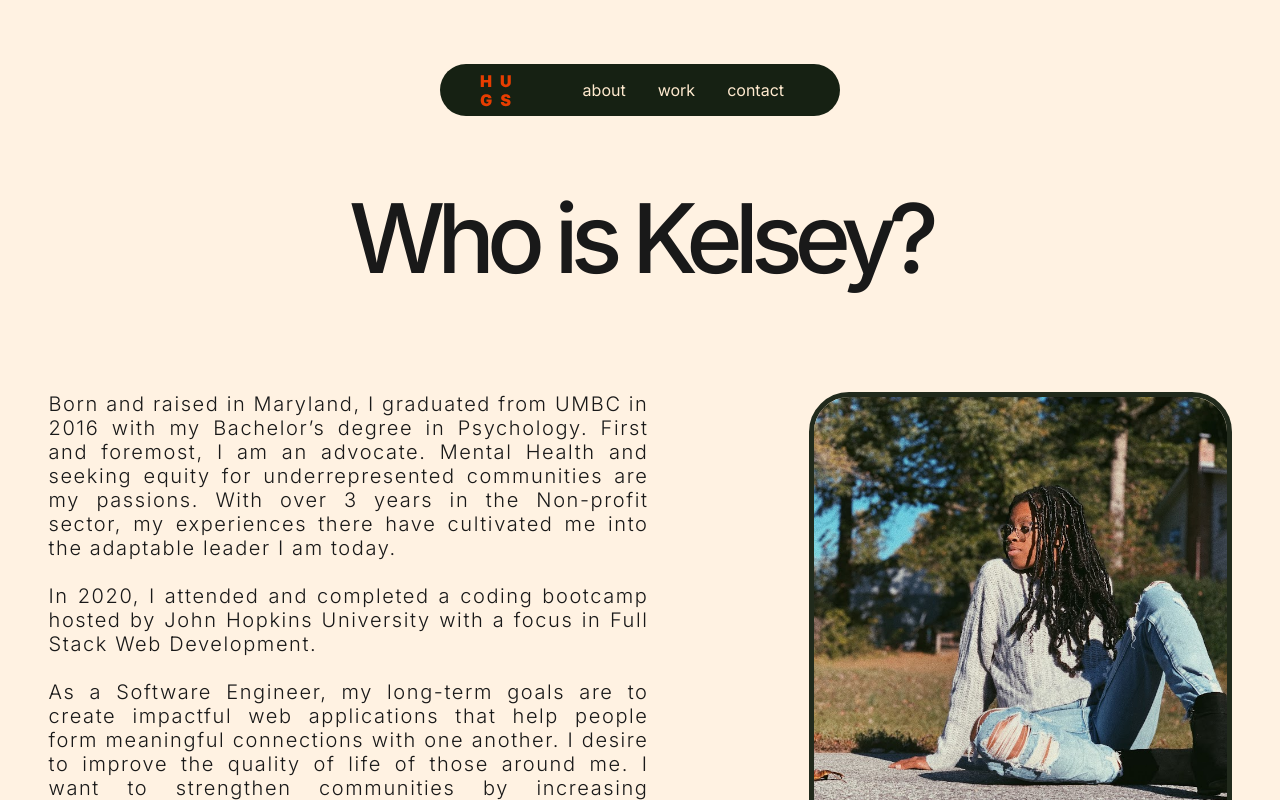
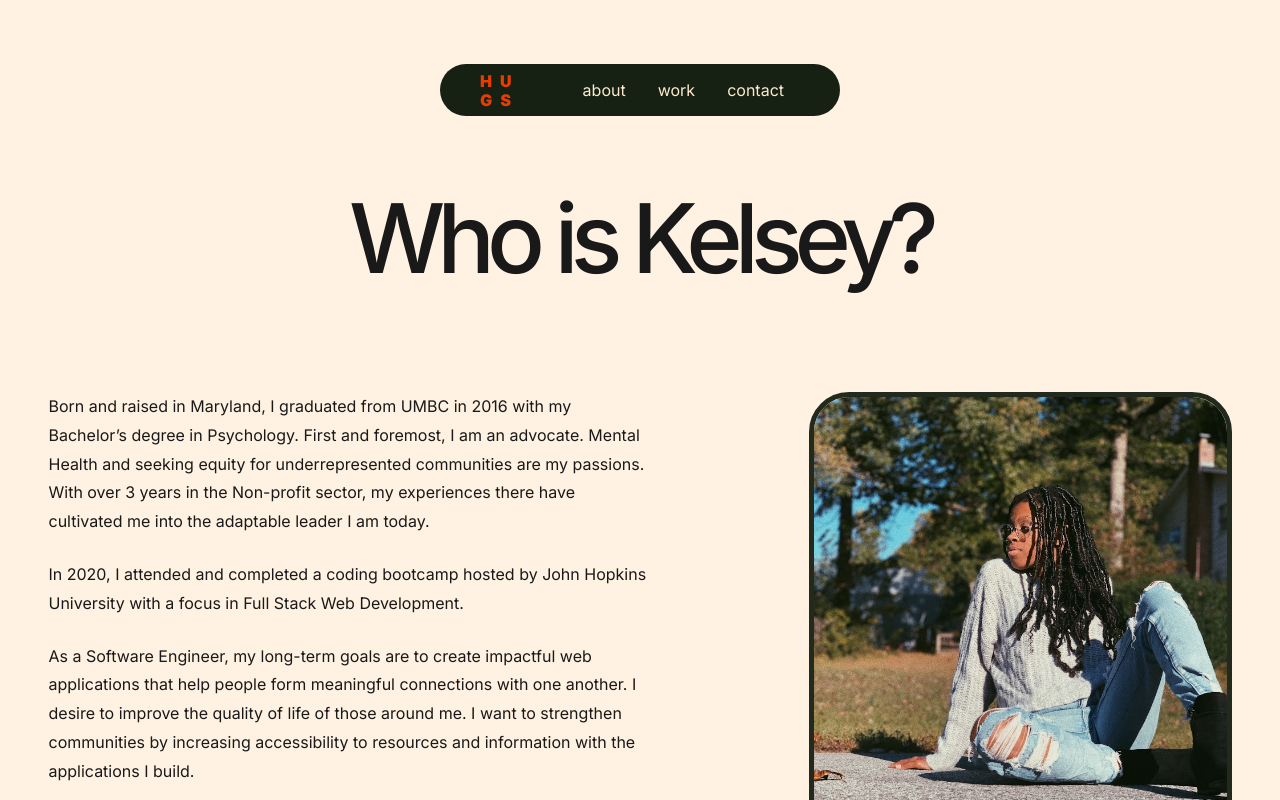
Before and after one commit to kelbri10/PORTFOLIO-WEBSITE, a React (Vite) app in the folder client/: page / in a window 1280 px wide. Shown: the top 800 px of the page. Built offline with nearby package versions, Linux system fonts and the light colour scheme.

Commit message:
updated about page styling

```diff
--- a/client/src/pages/Work/Work.tsx
+++ b/client/src/pages/Work/Work.tsx
@@ -1,8 +1,6 @@
 import { Outlet } from "react-router-dom";
 import NavBar from "../../components/NavBar";
-
 import "../../main.css"
-import ProjectCardDisplay from "./ProjectCardDisplay";
 
 const Work = () => {
     return (
--- a/client/src/pages/styles/About.css
+++ b/client/src/pages/styles/About.css
@@ -20,11 +20,10 @@
 .about_me{
     max-width: 600px;
     color: #191919;
-    text-align: justify;
-    font-size: 1.25rem;
-    font-weight: 300;
-    letter-spacing: 0.1rem;
-
+    font-size: 1rem;
+    font-weight: 400;
+    line-height: 1.8;
+    margin-bottom: 4rem;
     p{
         margin-bottom: 1.5rem;
     }
--- a/client/src/pages/styles/Project.css
+++ b/client/src/pages/styles/Project.css
@@ -9,6 +9,8 @@ header{
     flex-direction: column;
     justify-content: space-evenly;
     align-items: flex-start;
+
+    margin-bottom: 2.5rem;
 }
 .project_header div{
     margin-bottom: 4rem;
@@ -28,7 +30,9 @@ header{
 .gradient_box{
     width: 250px;
     height: 250px;
-    background: linear-gradient(354deg, rgba(25, 25, 25, 0.85) 24.09%, rgba(22, 33, 19, 0.74) 46.04%, rgba(247, 150, 33, 0.53) 94.17%);
+    background: linear-gradient(360deg, rgba(25, 25, 25, 0.85) 24.09%,
+    rgba(22, 33, 19, 0.74) 46.04%,
+    rgba(231, 61, 0, 0.70) 94.17%);
     border-radius: 2.5rem;
 }
 .project_description{
```
